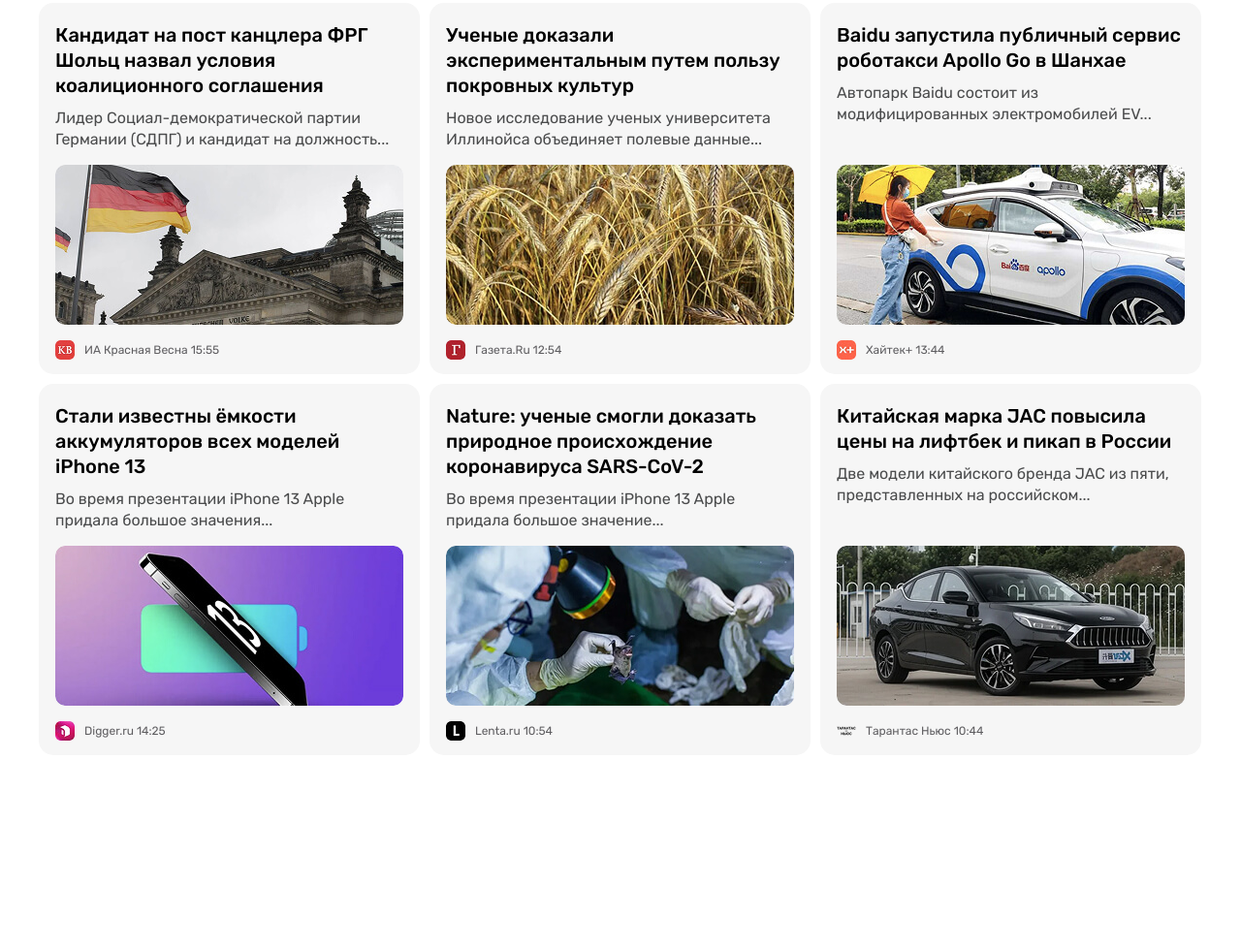
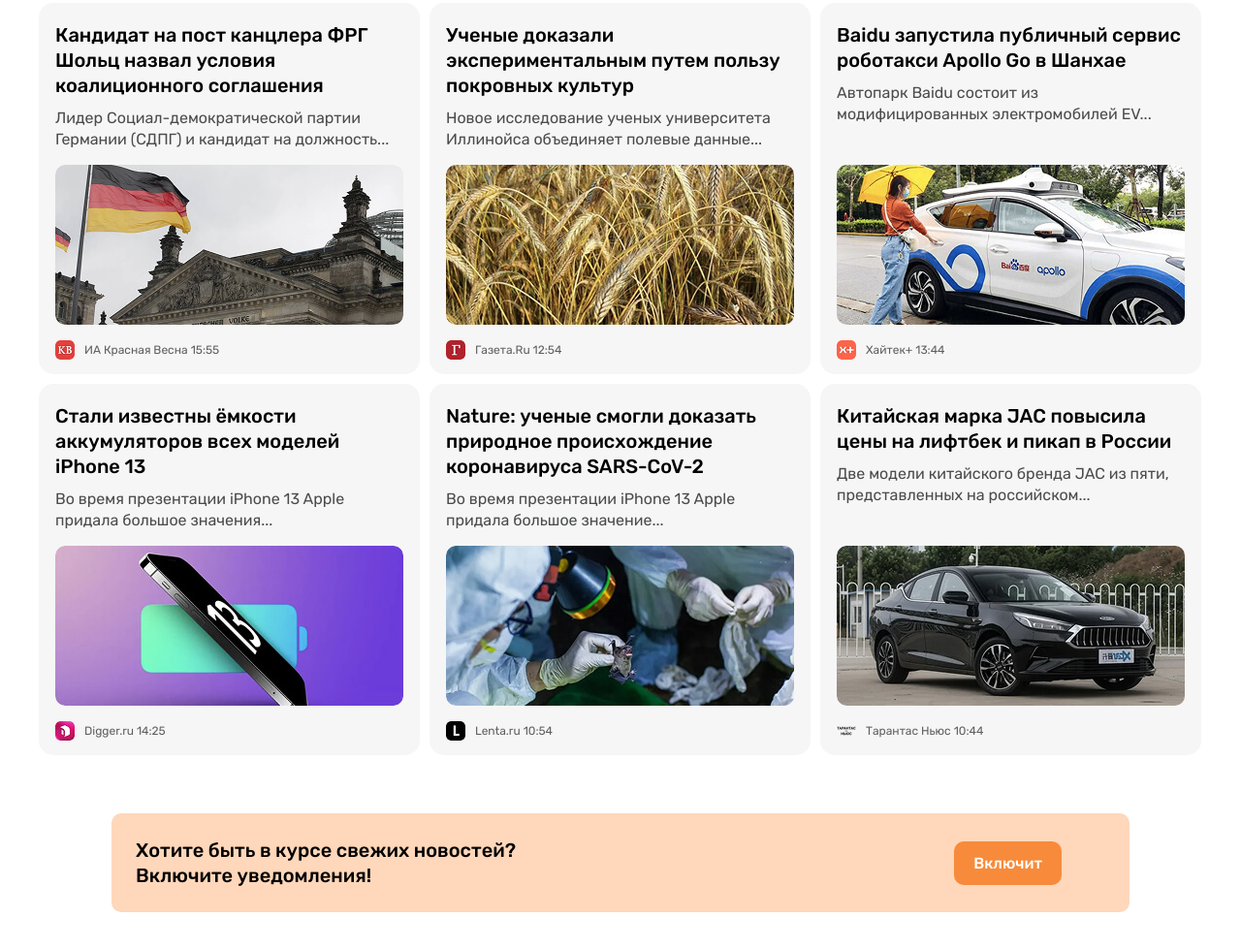
Before and after one commit to odiljongaynazarov/N24, a plain HTML site: page index.html in a window 1280 px wide. Shown: the part 385-1364 px from the top of the page at 97% size. Before the commit the page ends 1174 px from the top, so only its background shows below. Drawn offline with Linux system fonts and the light colour scheme.

Commit message:
Add notification-cta

```diff
--- a/css/styles.css
+++ b/css/styles.css
@@ -36,6 +36,7 @@
 .button {
   display: inline-block;
   padding: 13px 20px;
+  border: 0;
   border-radius: 10px;
   font-size: 16px;
   line-height: normal;
@@ -44,18 +45,22 @@
   text-align: center;
   cursor: pointer;
 }
+.button:hover {
+  opacity: 0.8;
+}
+
+.button:active {
+  opacity: 0.6;
+}
 
 .button-primary {
   background-color: #7296ec;
   color: #fff;
 }
 
-.button-primary:hover {
-  opacity: 0.8;
-}
-
-.button-primary:active {
-  opacity: 0.6;
+.button-orang {
+  background-color: #f78b3b;
+  color: #fff;
 }
 
 /*CONTAINER*/
@@ -216,6 +221,7 @@
   display: flex;
   flex-wrap: wrap;
   margin-left: -10px;
+  margin-bottom: -10px;
 }
 
 .news-grid-item {
@@ -286,5 +292,22 @@
   line-height: normal;
   color: #5f5e61;
 }
-.article-card-source {
+
+
+/* NOTIFICATION-CTA */
+.notification-cta {
+  display: flex;
+  justify-content: space-between;
+  align-items: center;
+  padding: 25px 70px 25px 25px;
+  margin: 60px 75px;
+  border-radius: 10px;
+  background-color: #ffd7ba;
 }
+
+.notification-cta-text {
+  font-size: 20px;
+  font-weight: 500;
+  line-height: 26px;
+  color: #000;
+}
--- a/index.html
+++ b/index.html
@@ -179,6 +179,16 @@
       </article>
     </div>
   </section>
+
+
+
+  <!-- NOTIFICATION-CTA -->
+  <section class="notification-cta">
+    <div class="notification-cta-text">Хотите быть в курсе свежих новостей?
+      <br>Включите уведомления!
+    </div>
+    <button class="button button-orang" type="button">Включит</button>
+  </section>
 </div>
 </main>
 
```
